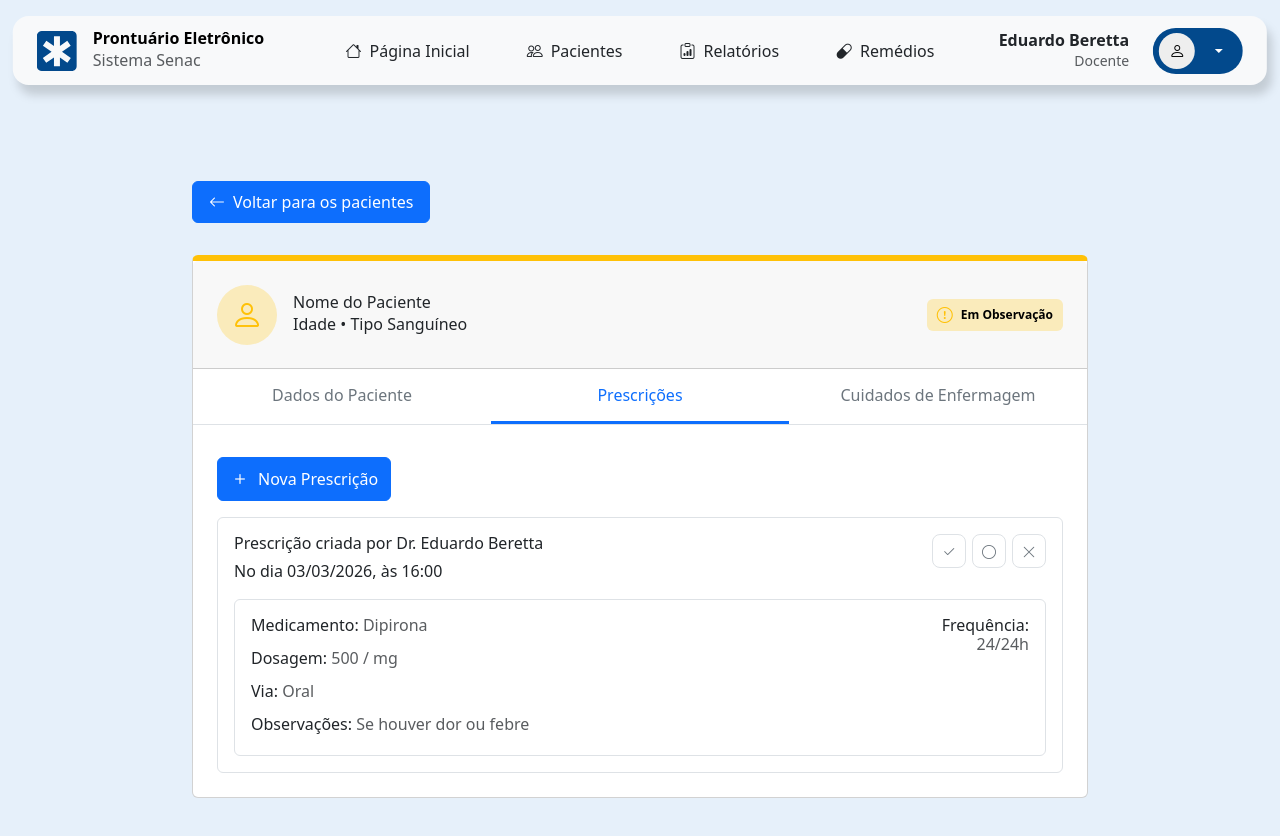
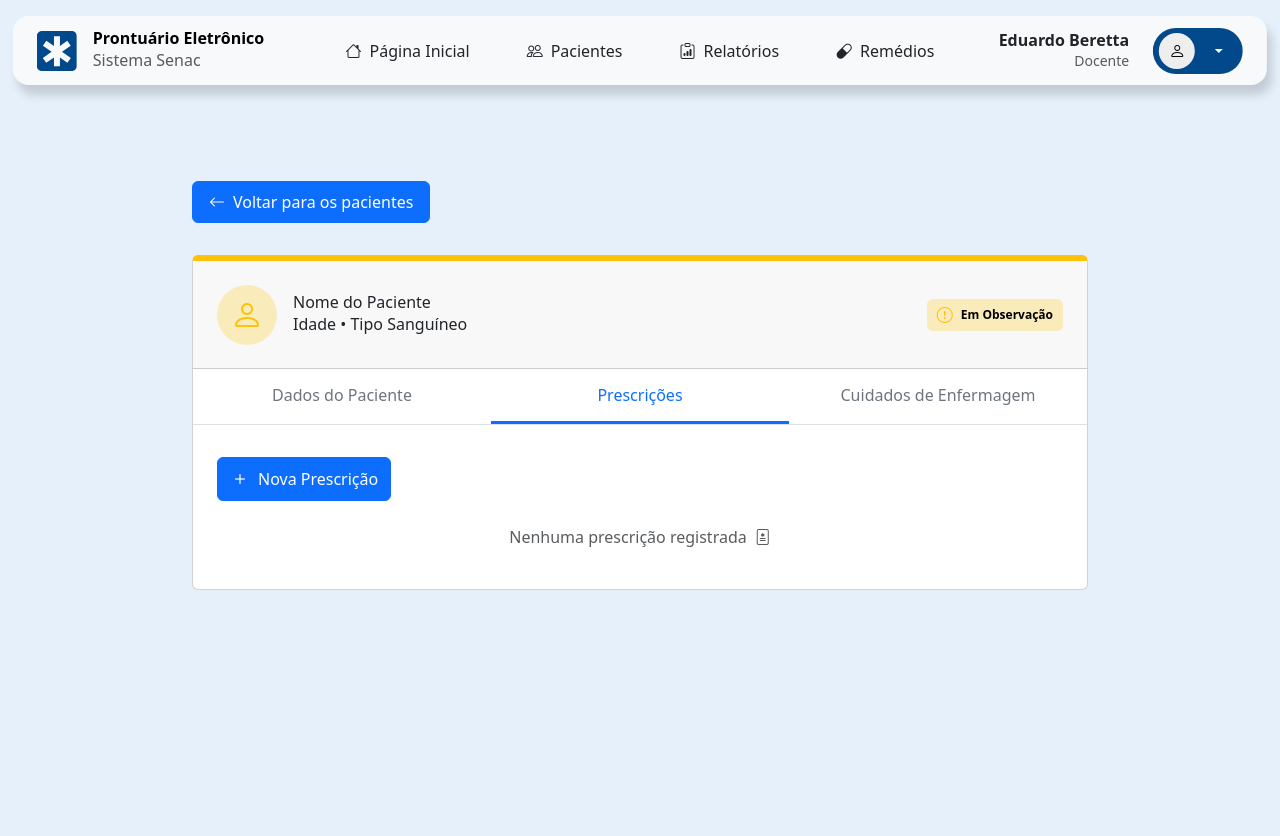
Before and after one commit to eduardoberettarod/PI-prontuario-eletronico, a React (Vite) app: page /prontuario in a window 1280 px wide. Both pictures are taken after a click on the button "Prescrições". Shown: the top 836 px of the page. Built offline with nearby package versions, Linux system fonts and the light colour scheme.

Commit message:
Prontuario
Arrumando o problema dos states do radio e ajustando a sessao de novas prescrições.

```diff
--- a/src/pages/Prontuarios/Prontuario.css
+++ b/src/pages/Prontuarios/Prontuario.css
@@ -144,7 +144,7 @@
     color:#198754;
 }
 
-.btn-check:checked + .btn-validacao.pendente{
+.btn-check:checked + .btn-validacao.negadoPorPaciente{
     background:#fff6e5;
     border-color:#ffc107;
     color:#ffc107;
--- a/src/pages/Prontuarios/Prontuario.jsx
+++ b/src/pages/Prontuarios/Prontuario.jsx
@@ -10,20 +10,7 @@ import './Prontuario.css'
 const Prontuario = () => {
 
     const [activeTab, setActiveTab] = useState("dados");
-    const [validado, setValidado] = useState('')
-    const [validadoCuidado, setValidadoCuidado] = useState('')
     const [tipoCuidado, setTipoCuidado] = useState("");
-
-    const handleChangeCuidado = (event) => {
-        setValidadoCuidado(event.target.value)
-    }
-
-    const handleChange = (event) => {
-        setValidado(event.target.value)
-    }
-
-    const modalCriarPrescricao = useRef(null)
-
 
     // Modal e crição de novos Cuidados
     const modalCriarCuidado = useRef(null)
@@ -36,10 +23,24 @@ const Prontuario = () => {
 
         const novoCuidado = {
             tipoCuidadoRegistrado: tipoCuidadoRegistrado.current.value,
-            observacao: observacao.current.value
+            observacao: observacao.current.value,
+            status: ""
         };
 
         setCuidadosRegistrados(prev => [...prev, novoCuidado]);
+    }
+
+    function alterarStatusCuidado(index, status) {
+
+        setCuidadosRegistrados(prev => {
+
+            const novos = [...prev];
+
+            novos[index].status = status;
+
+            return novos;
+        });
+
     }
 
     const formRefCuidados = useRef(null)
@@ -90,6 +91,90 @@ const Prontuario = () => {
         };
     }, []);
 
+    // Modal e crição de novas Prescrições
+    const modalCriarPrescricao = useRef(null)
+    const frequencia = useRef(null)
+    const medicamento = useRef(null)
+    const dosagem = useRef(null)
+    const unidade = useRef(null)
+    const via = useRef(null)
+    const observacaoPrescricao = useRef(null)
+
+    const [prescricoesRegistradas, setprescricoesRegistradas] = useState([]);
+
+    function fnAdicionarNovaPrescricao() {
+
+        const novaPrescricao = {
+            frequencia: frequencia.current.value,
+            medicamento: medicamento.current.value,
+            dosagem: dosagem.current.value,
+            unidade: unidade.current.value,
+            via: via.current.value,
+            observacaoPrescricao: observacaoPrescricao.current.value,
+            status: ""
+        };
+
+        setprescricoesRegistradas(prev => [...prev, novaPrescricao]);
+    }
+
+    function alterarStatusPrescricao(index, status) {
+
+        setprescricoesRegistradas(prev => {
+
+            const novas = [...prev];
+
+            novas[index].status = status;
+
+            return novas;
+        });
+
+    }
+
+    const formRefPrescricao = useRef(null)
+    function SubmitPrescricao(e) {
+
+        e.preventDefault();
+
+        const formPrescricao = formRefPrescricao.current
+
+        // validação bootstrap
+        if (!formPrescricao.checkValidity()) {
+            formPrescricao.classList.add("was-validated");
+            return
+        }
+
+        // adiciona o medicamento
+        fnAdicionarNovaPrescricao();
+
+        //fecha o modal
+        const modalInstance = bootstrap.Modal.getOrCreateInstance(
+            modalCriarPrescricao.current
+        );
+        modalInstance.hide();
+
+        //remove foco do botão antes do modal fechar (EVITA TRAVAMENTO DO BACKDROP)
+        document.activeElement.blur();
+
+        formPrescricao.classList.remove("was-validated")
+    }
+
+    useEffect(() => {
+        if (!modalCriarPrescricao.current) return;
+
+        const modalEl = modalCriarPrescricao.current;
+
+        const handleHidden = () => {
+            formRefPrescricao.current?.reset();
+            formRefPrescricao.current?.classList.remove("was-validated");
+        };
+
+        modalEl.addEventListener("hidden.bs.modal", handleHidden);
+
+        return () => {
+            modalEl.removeEventListener("hidden.bs.modal", handleHidden);
+        };
+    }, []);
+
     return (
         <>
 
@@ -117,12 +202,15 @@ const Prontuario = () => {
 
                                 <form className="row g-3 needs-validation"
                                     noValidate
+                                    ref={formRefPrescricao}
+                                    onSubmit={SubmitPrescricao}
                                 >
 
                                     <div className="col-12">
                                         <label className="form-label">Medicamento *</label>
-                                        <select className='form-select' required>
+                                        <select className='form-select' required ref={medicamento}>
                                             <option value="" disabled selected>Escolha um medicamento</option>
+                                            <option value="Dipirona">Dipirona</option>
                                         </select>
                                         <div className="invalid-feedback">
                                             Informe um medicamento.
@@ -132,7 +220,7 @@ const Prontuario = () => {
                                     <div className="col-12">
                                         <label className="form-label">Dosagem *</label>
                                         <input type="number" className="form-control" required
-                                            placeholder='Ex: 500' />
+                                            placeholder='Ex: 500' ref={dosagem} />
                                         <div className="invalid-feedback">
                                             Informe a classe terapêutica.
                                         </div>
@@ -140,7 +228,7 @@ const Prontuario = () => {
 
                                     <div className="col-md-12">
                                         <label className="form-label">Unidade *</label>
-                                        <select className="form-select" required>
+                                        <select className="form-select" required ref={unidade}>
                                             <option value="" disabled selected>Escolha a unidade</option>
                                             <option value="mg">mg (miligramas)</option>
                                             <option value="g">g (gramas)</option>
@@ -156,12 +244,12 @@ const Prontuario = () => {
 
                                     <div className='col-12'>
                                         <label className='form-label'>Via *</label>
-                                        <input type="text" className='form-control' required placeholder='Ex: Oral' />
+                                        <input type="text" className='form-control' required placeholder='Ex: Oral' ref={via} />
                                     </div>
 
                                     <div className='col-12'>
                                         <label className='form-label'>Frequência *</label>
-                                        <select className="form-select" required>
+                                        <select className="form-select" required ref={frequencia}>
                                             <option value="" disabled selected>Escolha a frequência</option>
                                             <option value="1">1/1hr</option>
                                             <option value="2">2/2hr</option>
@@ -188,6 +276,11 @@ const Prontuario = () => {
                                             <option value="23">23/23hr</option>
                                             <option value="24">24/24hr</option>
                                         </select>
+                                    </div>
+
+                                    <div className='col-12'>
+                                        <label className='form-label'>Observação</label>
+                                        <input type="text" className='form-control' ref={observacaoPrescricao} placeholder='Ex: Se houver dor ou febre.' />
                                     </div>
 
                                     <div className="modal-footer mt-2">
@@ -440,7 +533,20 @@ const Prontuario = () => {
                                                 </button>
                                             </div>
 
-                                            <div className='mt-3'>
+                                            {prescricoesRegistradas.length === 0 && (
+                                                <div className='mt-3 p-2 pb-3 text-muted'>
+
+                                                    <span className='d-flex align-items-center gap-2 justify-content-center'>
+                                                        Nenhuma prescrição registrada
+                                                        <i className="bi bi-file-medical"></i>
+                                                    </span>
+
+                                                </div>
+                                            )}
+
+                                            {prescricoesRegistradas.map((p, index) => (
+
+                                                <div className='mt-3' key={index}>
                                                     <div className='border rounded-2 p-3'>
                                                         <div className='d-flex justify-content-between align'>
                                                             <div>
@@ -453,13 +559,12 @@ const Prontuario = () => {
                                                                 <input
                                                                     type="radio"
                                                                     className="btn-check"
-                                                                name="validadoOpcoes"
-                                                                id="validado-ok"
-                                                                value="validado1"
-                                                                checked={validado === 'validado1'}
-                                                                onChange={handleChange}
+                                                                    name={`validadoOpcoes-${index}`}
+                                                                    id={`validado-ok-${index}`}
+                                                                    checked={p.status === "ok"}
+                                                                    onChange={() => alterarStatusPrescricao(index, "ok")}
                                                                 />
-                                                            <label className="btn-validacao sucesso" htmlFor="validado-ok">
+                                                                <label className="btn-validacao sucesso" htmlFor={`validado-ok-${index}`}>
                                                                     <i className="bi bi-check2"></i>
                                                                 </label>
 
@@ -467,13 +572,12 @@ const Prontuario = () => {
                                                                 <input
                                                                     type="radio"
                                                                     className="btn-check"
-                                                                name="validadoOpcoes"
-                                                                id="validado-pendente"
-                                                                value="validado2"
-                                                                checked={validado === 'validado2'}
-                                                                onChange={handleChange}
+                                                                    name={`validadoOpcoes-${index}`}
+                                                                    id={`validado-negadoPorPaciente-${index}`}
+                                                                    checked={p.status === "negadoPorPaciente"}
+                                                                    onChange={() => alterarStatusPrescricao(index, "negadoPorPaciente")}
                                                                 />
-                                                            <label className="btn-validacao pendente" htmlFor="validado-pendente">
+                                                                <label className="btn-validacao negadoPorPaciente" htmlFor={`validado-negadoPorPaciente-${index}`}>
                                                                     <i className="bi bi-circle"></i>
                                                                 </label>
 
@@ -481,13 +585,12 @@ const Prontuario = () => {
                                                                 <input
                                                                     type="radio"
                                                                     className="btn-check"
-                                                                name="validadoOpcoes"
-                                                                id="validado-negado"
-                                                                value="validado3"
-                                                                checked={validado === 'validado3'}
-                                                                onChange={handleChange}
+                                                                    name={`validadoOpcoes-${index}`}
+                                                                    id={`validado-negado-${index}`}
+                                                                    checked={p.status === "negado"}
+                                                                    onChange={() => alterarStatusPrescricao(index, "negado")}
                                                                 />
-                                                            <label className="btn-validacao negado" htmlFor="validado-negado">
+                                                                <label className="btn-validacao negado" htmlFor={`validado-negado-${index}`}>
                                                                     <i className="bi bi-x-lg"></i>
                                                                 </label>
 
@@ -498,42 +601,44 @@ const Prontuario = () => {
                                                         <div className='border rounded-2 p-3 mt-3'>
                                                             <div className='d-flex flex-column flex-md-row justify-content-between'>
 
-                                                            {/* Lado esquerdo */}
+
                                                                 <div className='row g-2'>
                                                                     <div className='col-12'>
                                                                         <h6>Medicamento:
-                                                                        <span className='text-muted fw-normal'> Dipirona</span>
+                                                                            <span className='text-muted fw-normal'> {p.medicamento}</span>
                                                                         </h6>
                                                                     </div>
 
                                                                     <div className='col-12'>
                                                                         <h6>Dosagem:
-                                                                        <span className='text-muted fw-normal'> 500 / mg</span>
+                                                                            <span className='text-muted fw-normal'> {p.dosagem} / {p.unidade}</span>
                                                                         </h6>
                                                                     </div>
 
                                                                     <div className='col-12'>
                                                                         <h6>Via:
-                                                                        <span className='text-muted fw-normal'> Oral</span>
+                                                                            <span className='text-muted fw-normal'> {p.via}</span>
                                                                         </h6>
                                                                     </div>
 
                                                                     <div className='col-12'>
                                                                         <h6>Observações:
-                                                                        <span className='text-muted fw-normal'> Se houver dor ou febre</span>
+                                                                            <span className='text-muted fw-normal'> {p.observacaoPrescricao}</span>
                                                                         </h6>
                                                                     </div>
                                                                 </div>
 
-                                                            {/* Lado direito */}
+
                                                                 <div className='mt-3 mt-md-0 text-md-end'>
-                                                                <h6>Frequência: <span className='text-muted fw-normal'>24/24h</span></h6>
+                                                                    <h6>Frequência: <span className='text-muted fw-normal'>{p.frequencia}/{p.frequencia}hr</span></h6>
                                                                 </div>
 
                                                             </div>
                                                         </div>
                                                     </div>
                                                 </div>
+                                            ))}
+
                                         </div>
                                     )}
 
@@ -594,13 +699,15 @@ const Prontuario = () => {
                                                                     <input
                                                                         type="radio"
                                                                         className="btn-check"
-                                                                        name="validadoOpcoesCuidado"
-                                                                        id="validado-okCuidado"
-                                                                        value="validadoCuidado1"
-                                                                        checked={validadoCuidado === 'validadoCuidado1'}
-                                                                        onChange={handleChangeCuidado}
+                                                                        name={`validadoOpcoesCuidado-${index}`}
+                                                                        id={`validado-okCuidado-${index}`}
+                                                                        checked={cuiRe.status === "ok"}
+                                                                        onChange={() => alterarStatusCuidado(index, "ok")}
                                                                     />
-                                                                    <label className="btn-validacao sucesso" htmlFor="validado-okCuidado">
+                                                                    <label
+                                                                        className="btn-validacao sucesso"
+                                                                        htmlFor={`validado-okCuidado-${index}`}
+                                                                    >
                                                                         <i className="bi bi-check2"></i>
                                                                     </label>
 
@@ -608,13 +715,15 @@ const Prontuario = () => {
                                                                     <input
                                                                         type="radio"
                                                                         className="btn-check"
-                                                                        name="validadoOpcoesCuidado"
-                                                                        id="validado-pendenteCuidado"
-                                                                        value="validadoCuidado2"
-                                                                        checked={validadoCuidado === 'validadoCuidado2'}
-                                                                        onChange={handleChangeCuidado}
+                                                                        name={`validadoOpcoesCuidado-${index}`}
+                                                                        id={`validado-negadoPorPacienteCuidado-${index}`}
+                                                                        checked={cuiRe.status === "negadoPorPaciente"}
+                                                                        onChange={() => alterarStatusCuidado(index, "negadoPorPaciente")}
                                                                     />
-                                                                    <label className="btn-validacao pendente" htmlFor="validado-pendenteCuidado">
+                                                                    <label
+                                                                        className="btn-validacao negadoPorPaciente"
+                                                                        htmlFor={`validado-negadoPorPacienteCuidado-${index}`}
+                                                                    >
                                                                         <i className="bi bi-circle"></i>
                                                                     </label>
 
@@ -622,13 +731,15 @@ const Prontuario = () => {
                                                                     <input
                                                                         type="radio"
                                                                         className="btn-check"
-                                                                        name="validadoOpcoesCuidado"
-                                                                        id="validado-negadoCuidado"
-                                                                        value="validadoCuidado3"
-                                                                        checked={validadoCuidado === 'validadoCuidado3'}
-                                                                        onChange={handleChangeCuidado}
+                                                                        name={`validadoOpcoesCuidado-${index}`}
+                                                                        id={`validado-negadoCuidado-${index}`}
+                                                                        checked={cuiRe.status === "negado"}
+                                                                        onChange={() => alterarStatusCuidado(index, "negado")}
                                                                     />
-                                                                    <label className="btn-validacao negado" htmlFor="validado-negadoCuidado">
+                                                                    <label
+                                                                        className="btn-validacao negado"
+                                                                        htmlFor={`validado-negadoCuidado-${index}`}
+                                                                    >
                                                                         <i className="bi bi-x-lg"></i>
                                                                     </label>
 
```
Lines whose indentation alone changed are shown as unchanged.
